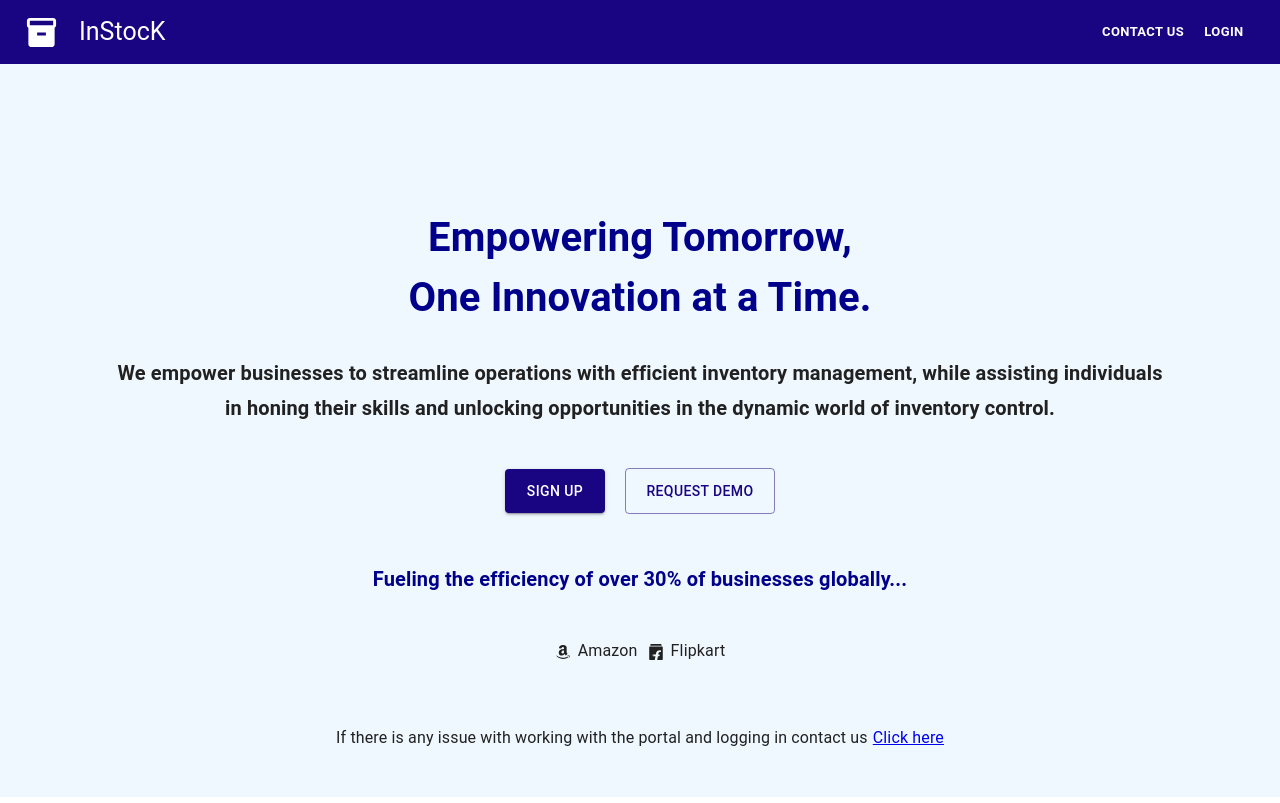
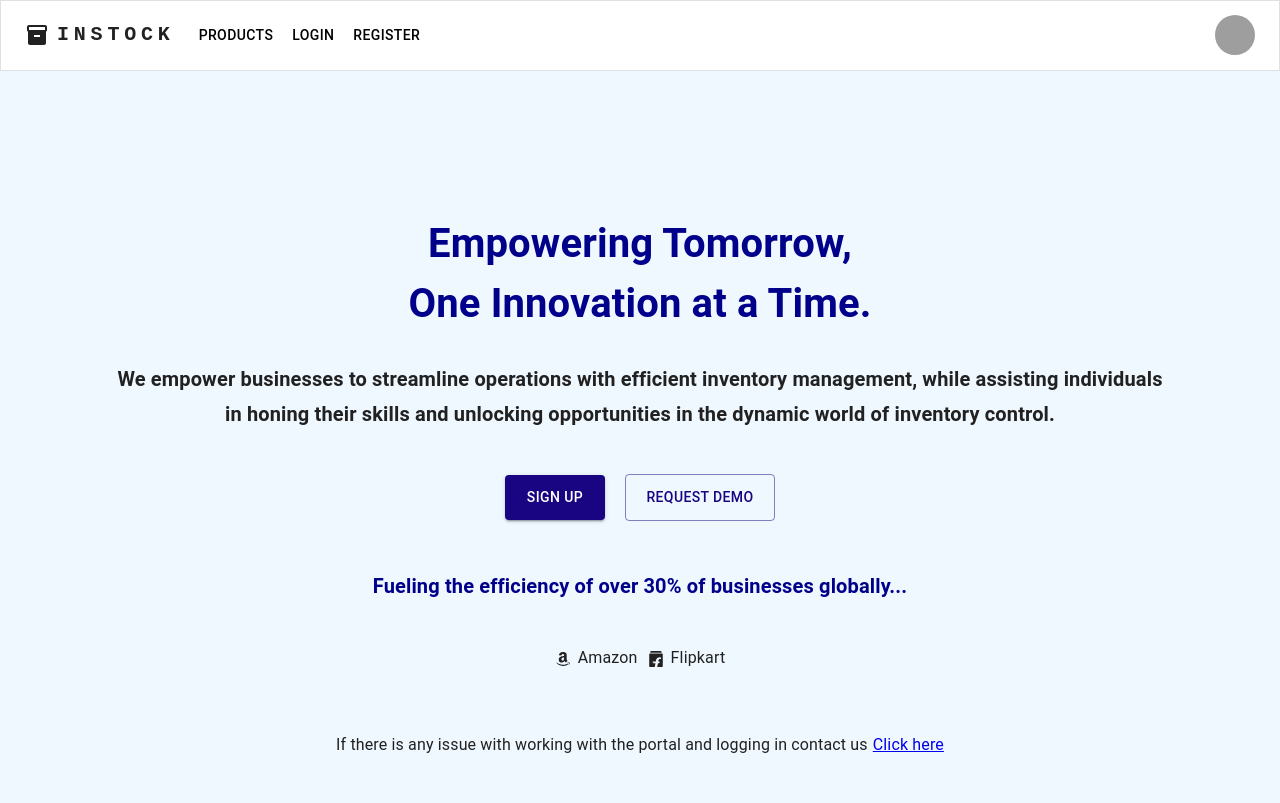
Before and after one commit to Blank-09/instock-web, a React (Vite) app: page / in a window 1280 px wide. Built offline with nearby package versions, Linux system fonts and the light colour scheme; grey boxes are pictures that could not be loaded.

Commit message:
minor fixes

```diff
--- a/src/components/InfoCard.jsx
+++ b/src/components/InfoCard.jsx
@@ -1,12 +1,11 @@
 import React from 'react'
 import { Card, Box, CardContent, Typography } from '@mui/material'
-import { useSpring, animated } from 'react-spring'
 
 const InfoCard = ({ card }) => {
-  const { icon, title, subTitle, mx, my, spring } = card
+  const { icon, title, subTitle, mx, my } = card
 
   return (
-    <animated.div style={spring}>
+    <div>
       <Card elevation={6} sx={{ mx, my, borderRadius: 2 }}>
         <Box sx={{ display: 'flex', alignItems: 'center' }} pl={1}>
           <Box
@@ -43,7 +42,7 @@ const InfoCard = ({ card }) => {
           </CardContent>
         </Box>
       </Card>
-    </animated.div>
+    </div>
   )
 }
 
--- a/src/components/Navbar.jsx
+++ b/src/components/Navbar.jsx
@@ -37,7 +37,7 @@ function Navbar() {
   }
 
   return (
-    <AppBar position="static" color="primary" variant="outlined">
+    <AppBar position="static" color="transparent" variant="outlined">
       <Container maxWidth="xl">
         <Toolbar disableGutters>
           <InventoryIcon sx={{ display: { xs: 'none', md: 'flex' }, mr: 1 }} />
@@ -114,8 +114,8 @@ function Navbar() {
           >
             INSTOCK
           </Typography>
-          {/* <Box sx={{ flexGrow: 1, display: { xs: 'none', md: 'flex' } }}> */}
-          {/* {pages.map((page) => (
+          <Box sx={{ flexGrow: 1, display: { xs: 'none', md: 'flex' } }}>
+            {pages.map((page) => (
               <Button
                 key={page}
                 onClick={handleCloseNavMenu}
@@ -128,24 +128,12 @@ function Navbar() {
                   {page}
                 </Link>
               </Button>
-            ))} */}
-          {/* </Box> */}
+            ))}
+          </Box>
 
-          <Box
-            sx={{
-              flexGrow: 1,
-              display: {
-                xs: 'none',
-                md: 'flex',
-                flexDirection: 'row-reverse',
-              },
-            }}
-          >
+          <Box sx={{ flexGrow: 0 }}>
             <Tooltip title="Open settings">
-              <IconButton
-                onClick={handleOpenUserMenu}
-                sx={{ p: 0, border: 2, borderColor: '#fff' }}
-              >
+              <IconButton onClick={handleOpenUserMenu} sx={{ p: 0 }}>
                 <Avatar
                   alt="Remy Sharp"
                   src="https://mui.com/static/images/avatar/2.jpg"
--- a/src/main.jsx
+++ b/src/main.jsx
@@ -6,20 +6,26 @@ import CssBaseline from '@mui/material/CssBaseline'
 
 import { ThemeProvider } from '@mui/material/styles'
 import { createBrowserRouter, RouterProvider } from 'react-router-dom'
+
 import theme from './theme'
-import App from './App'
+
 import Register from './pages/Register'
 import Home from './pages/Home'
 import Login from './pages/Login'
 import Navbar from './components/Navbar'
-import SideBar from './components/SideBar'
 import Welcome from './pages/WelcomePage'
 import Inventory from './pages/Inventory'
+
 // Router
 const router = createBrowserRouter([
   {
     path: '/',
-    element: <Welcome />,
+    element: (
+      <>
+        <Navbar />
+        <Welcome />
+      </>
+    ),
   },
   {
     path: '/home',
--- a/src/pages/Home.jsx
+++ b/src/pages/Home.jsx
@@ -1,13 +1,11 @@
 import React, { useState, useEffect } from 'react'
 import { Box, Grid } from '@mui/material'
-import { useSpring, animated } from 'react-spring'
 import InfoCard from '../components/InfoCard'
 import ViewInArRoundedIcon from '@mui/icons-material/ViewInArRounded'
 import LocalShippingIcon from '@mui/icons-material/LocalShipping'
 import CheckCircleOutlineIcon from '@mui/icons-material/CheckCircleOutline'
 import ReceiptRoundedIcon from '@mui/icons-material/ReceiptRounded'
 import TotalSales from '../components/TotalSales'
-import App from '../App'
 import Navbar from '../components/Navbar'
 import SideBar from '../components/SideBar'
 
@@ -16,17 +14,6 @@ const Home = () => {
   const [shipped, setShipped] = useState(0)
   const [delivered, setDelivered] = useState(0)
   const [invoice, setInvoice] = useState(0)
-
-  const animateIncrement = (setter, targetValue) => {
-    return useSpring({
-      from: { value: 0 },
-      to: { value: targetValue },
-      onFrame: (props) => {
-        setter(Math.round(props.value))
-      },
-      config: { duration: 30000000000 }, // Adjust the duration here (in milliseconds)
-    })
-  }
 
   useEffect(() => {
     setPicked(1256)
@@ -61,7 +48,7 @@ const Home = () => {
                   subTitle: picked,
                   mx: 3,
                   my: 0,
-                  spring: animateIncrement(setPicked, 1256),
+                  // spring: animateIncrement(setPicked, 1256),
                 }}
               />
             </Grid>
@@ -73,7 +60,7 @@ const Home = () => {
                   subTitle: shipped,
                   mx: 3,
                   my: 0,
-                  spring: animateIncrement(setShipped, 12),
+                  // spring: animateIncrement(setShipped, 12),
                 }}
               />
             </Grid>
@@ -87,7 +74,7 @@ const Home = () => {
                   subTitle: delivered,
                   mx: 3,
                   my: 0,
-                  spring: animateIncrement(setDelivered, 15),
+                  // spring: animateIncrement(setDelivered, 15),
                 }}
               />
             </Grid>
@@ -101,7 +88,7 @@ const Home = () => {
                   subTitle: invoice,
                   mx: 3,
                   my: 0,
-                  spring: animateIncrement(setInvoice, 7),
+                  // spring: animateIncrement(setInvoice, 7),
                 }}
               />
             </Grid>
--- a/src/pages/Login.jsx
+++ b/src/pages/Login.jsx
@@ -1,4 +1,4 @@
-import React, { useState } from 'react'
+import React from 'react'
 import Avatar from '@mui/material/Avatar'
 import Button from '@mui/material/Button'
 import TextField from '@mui/material/TextField'
@@ -10,11 +10,8 @@ import Box from '@mui/material/Box'
 import Typography from '@mui/material/Typography'
 import Container from '@mui/material/Container'
 import Paper from '@mui/material/Paper'
-import { useNavigate } from 'react-router-dom'
 
 import { Link } from 'react-router-dom'
-import { Home, Message } from '@mui/icons-material'
-import { red } from '@mui/material/colors'
 
 function Copyright(props) {
   return (
@@ -41,8 +38,6 @@ function Copyright(props) {
 // TODO remove, this demo shouldn't need to reset the theme.
 
 export default function Login() {
-  const navigate = useNavigate()
-  const [message, setMessage] = useState('')
   const handleSubmit = (event) => {
     event.preventDefault()
     const data = new FormData(event.currentTarget)
@@ -50,18 +45,6 @@ export default function Login() {
       email: data.get('email'),
       password: data.get('password'),
     })
-    if (
-      data.get('email') == 'skavin@gmail.com' &&
-      data.get('password') == '1234' &&
-      data.has('allowExtraEmails')
-    ) {
-      navigate('/home')
-    } else if (data.get('allowExtraEmails') === 'off') {
-      setMessage('Accept out terms and conditions')
-    } else {
-      setMessage('Invalid Username or Password')
-    }
-    console.log(data.get)
   }
 
   return (
@@ -84,9 +67,9 @@ export default function Login() {
             maxWidth: '500px',
             margin: 'auto',
             padding: '1.5rem 2rem',
-            borderRadius: '5px',
           }}
-          elevation={10}
+          elevation={0}
+          variant="outlined"
         >
           <Box
             sx={{
@@ -99,7 +82,7 @@ export default function Login() {
               sx={{
                 m: 1,
                 p: 2,
-                bgcolor: 'primary.main',
+                bgcolor: 'secondary.main',
                 width: '100px',
                 height: '100px',
               }}
@@ -115,9 +98,6 @@ export default function Login() {
               onSubmit={handleSubmit}
               sx={{ mt: 3 }}
             >
-              <Typography variant="subtitle2" color={'red'} paddingY={3}>
-                {message}
-              </Typography>
               <Grid container spacing={2}>
                 <Grid item xs={12}>
                   <TextField
@@ -143,11 +123,7 @@ export default function Login() {
                 <Grid item xs={12}>
                   <FormControlLabel
                     control={
-                      <Checkbox
-                        value="allowExtraEmails"
-                        color="primary"
-                        required
-                      />
+                      <Checkbox value="allowExtraEmails" color="primary" />
                     }
                     label="Remember me"
                   />
@@ -159,7 +135,12 @@ export default function Login() {
                 variant="contained"
                 sx={{ mt: 3, mb: 2 }}
               >
-                Login
+                <Link
+                  style={{ color: 'inherit', textDecoration: 'none' }}
+                  to={`/register`}
+                >
+                  Register
+                </Link>
               </Button>
               <Grid container justifyContent="flex-end">
                 <Grid item>
--- a/src/pages/Register.jsx
+++ b/src/pages/Register.jsx
@@ -61,9 +61,9 @@ export default function Register() {
             maxWidth: '500px',
             margin: 'auto',
             padding: '1.5rem 2rem',
-            borderRadius: '5px',
           }}
-          elevation={10}
+          elevation={0}
+          variant="outlined"
         >
           <Box
             sx={{
@@ -76,7 +76,7 @@ export default function Register() {
               sx={{
                 m: 1,
                 p: 2,
-                bgcolor: 'primary.main',
+                bgcolor: 'secondary.main',
                 width: '100px',
                 height: '100px',
               }}
--- a/src/pages/WelcomePage.jsx
+++ b/src/pages/WelcomePage.jsx
@@ -1,51 +1,10 @@
 import React from 'react'
-import AppBar from '@mui/material/AppBar'
-import Box from '@mui/material/Box'
-import Toolbar from '@mui/material/Toolbar'
-import Typography from '@mui/material/Typography'
 import Button from '@mui/material/Button'
-import InventoryIcon from '@mui/icons-material/Inventory'
 import { FaAmazon } from 'react-icons/fa'
 import { SiFlipkart } from 'react-icons/si'
 import { Link } from 'react-router-dom'
 
-function ButtonAppBar() {
-  return (
-    <Box sx={{ flexGrow: 1 }}>
-      <AppBar position="static" style={{ backgroundColor: 'primary' }}>
-        <Toolbar>
-          <InventoryIcon
-            sx={{ display: { xs: 'none', md: 'flex' }, mr: 1 }}
-            color={'#fff'}
-            style={{ fontSize: '35px', marginRight: '20px' }}
-          />
-          <Typography
-            variant="h5"
-            component="div"
-            sx={{ flexGrow: 1 }}
-            style={{ fontSize: '25px' }}
-          >
-            InStocK
-          </Typography>
-          <Button
-            color="inherit"
-            style={{ fontSize: '13px', fontWeight: 'bold' }}
-          >
-            Contact Us
-          </Button>
-          <Link to="/login">
-            <Button
-              style={{ fontSize: '13px', fontWeight: 'bold', color: '#fff' }}
-            >
-              Login
-            </Button>
-          </Link>
-        </Toolbar>
-      </AppBar>
-    </Box>
-  )
-}
-function Main() {
+export default function Welcome() {
   return (
     <div
       style={{
@@ -53,9 +12,6 @@ function Main() {
         height: '91.6vh',
         width: '100%',
         background: '#F0F8FF',
-        // background: 'rgb(216,217,222)',
-        // background:
-        //   'linear-gradient(77deg, rgba(216,217,222,1) 0%, rgba(158,159,205,1) 100%)',
         flexDirection: 'column',
         alignItems: 'center',
         justifyContent: 'center',
@@ -151,11 +107,3 @@ function Main() {
     </div>
   )
 }
-export default function Welcome() {
-  return (
-    <div>
-      <ButtonAppBar />
-      <Main />
-    </div>
-  )
-}
```
